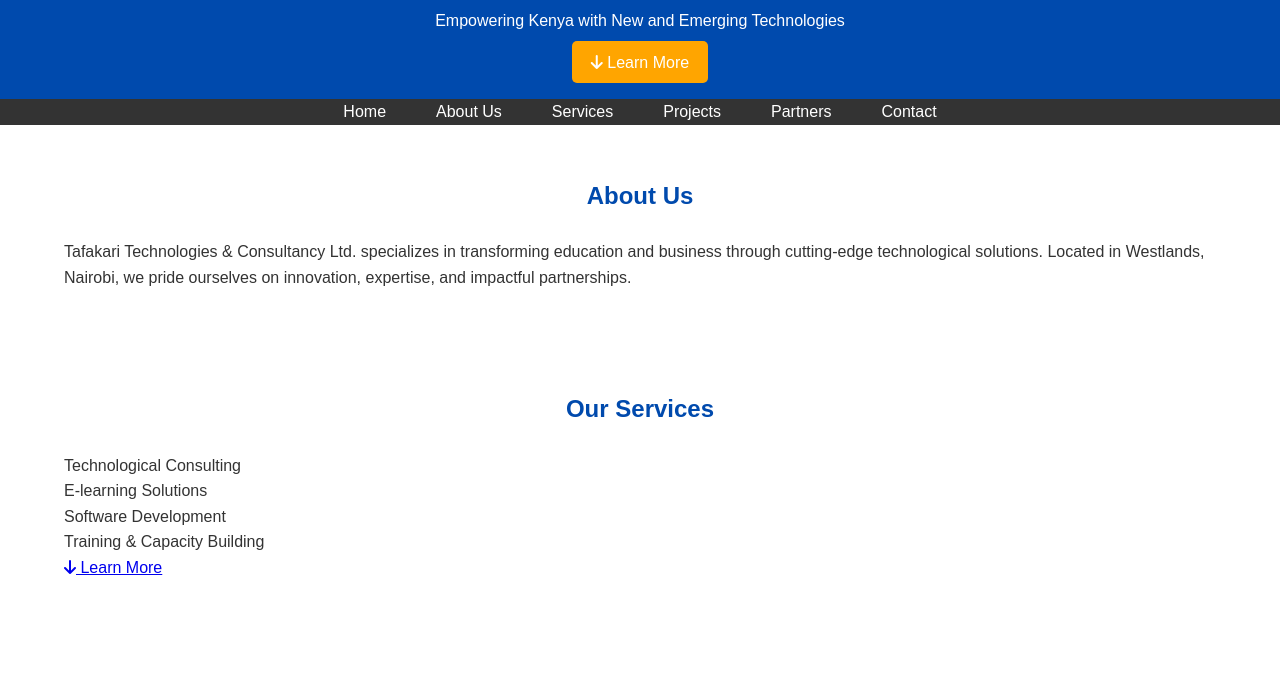
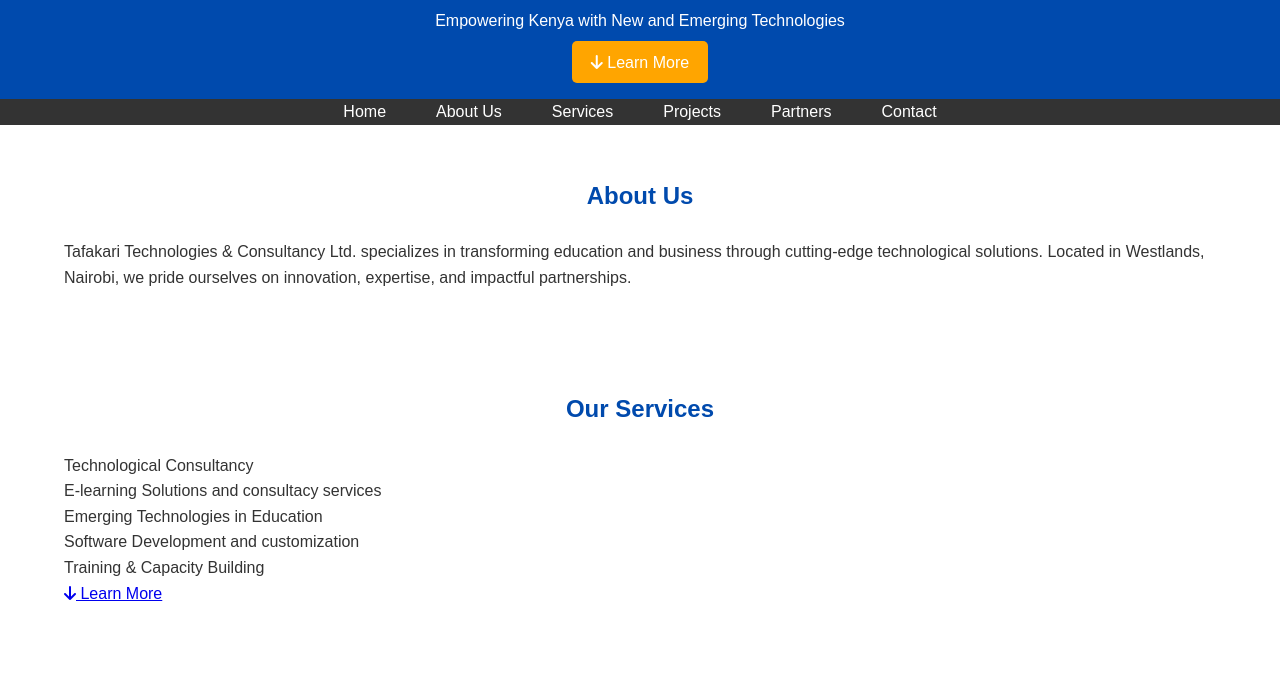
Before and after one commit to tafakaritechnologies/tafakari-technologies, a plain HTML site: page index.html in a window 1280 px wide. Shown: the part 110-788 px from the top of the page. Drawn offline with Linux system fonts and the light colour scheme.

Commit message:
Update index.html

```diff
--- a/index.html
+++ b/index.html
@@ -48,9 +48,10 @@
     <div class="container">
       <h2>Our Services</h2>
       <ul>
-        <li>Technological Consulting</li>
-        <li>E-learning Solutions</li>
-        <li>Software Development</li>
+        <li>Technological Consultancy</li>
+        <li>E-learning Solutions and consultacy services</li>
+        <li>Emerging Technologies in Education</li>
+        <li>Software Development and customization</li>
         <li>Training & Capacity Building</li>
         <a href="#about" class="cta"><i class="fas fa-arrow-down"></i> Learn More</a>
       </ul>
```
